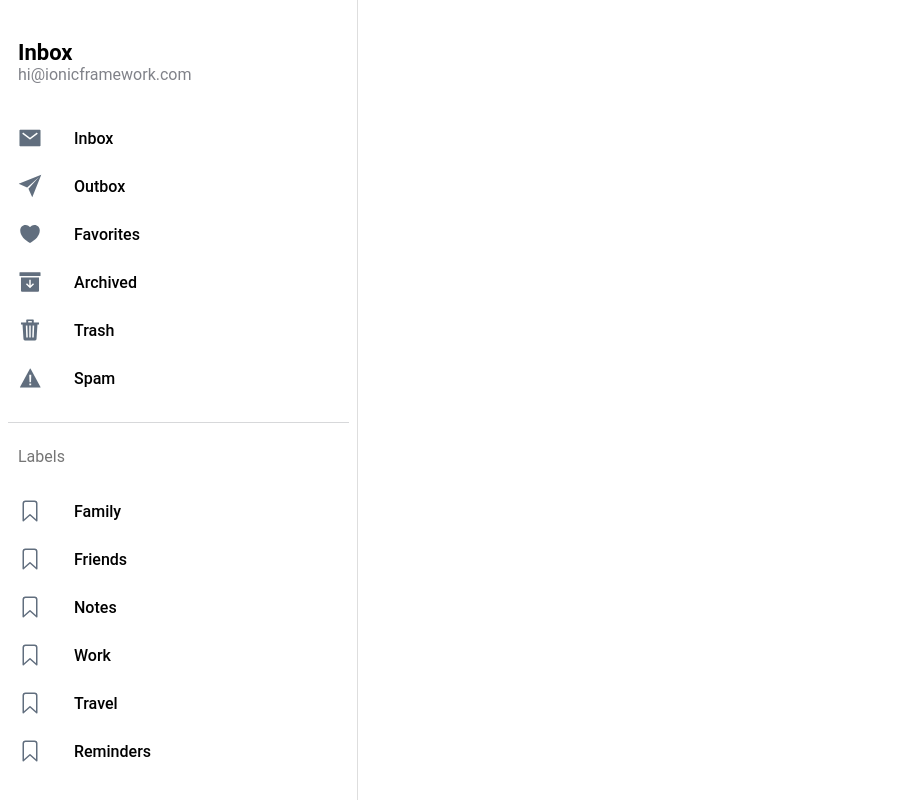
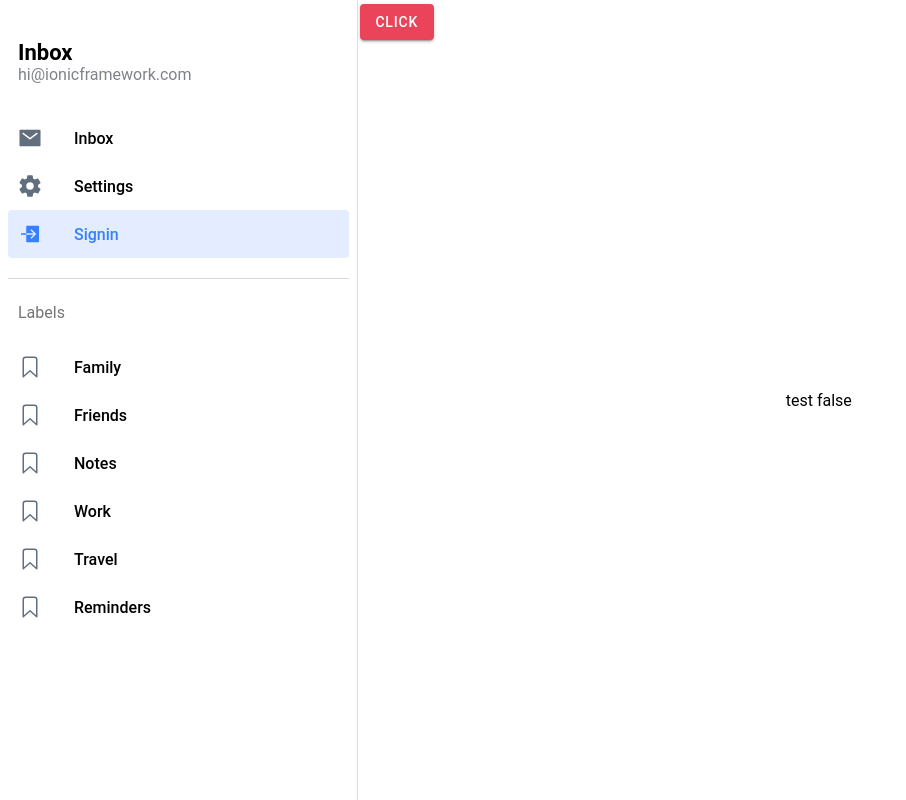
Before and after one commit to pohak/digitalLabApp-frontend, a React (Create React App) app: page /signin in a window 1280 px wide. Shown: the whole page, without its empty margins (0-906 px from the left). Built offline with nearby package versions, Linux system fonts and the light colour scheme.

Commit message:
added signin page, fixed manu display

```diff
--- a/src/App.tsx
+++ b/src/App.tsx
@@ -23,16 +23,19 @@ import '@ionic/react/css/display.css';
 
 /* Theme variables */
 import './theme/variables.css';
+import SignIn from './pages/SignIn';
 
 const App: React.FC = () => {
+  const showMenu = true; // Will be used later with signedin state checks
   return (
     <IonApp>
       <IonReactRouter>
         <IonSplitPane contentId="main">
-          <Menu />
+          {showMenu && <Menu />}
           <IonRouterOutlet id="main">
             <Route path="/page/:name" component={Page} exact />
-            <Redirect from="/" to="/page/Inbox" exact />
+            <Route path="/signin" component={SignIn} exact />
+            <Redirect from="/" to="/signin" exact />
           </IonRouterOutlet>
         </IonSplitPane>
       </IonReactRouter>
--- a/src/components/Menu.tsx
+++ b/src/components/Menu.tsx
@@ -13,19 +13,13 @@ import {
 import React from 'react';
 import { useLocation } from 'react-router-dom';
 import {
-  archiveOutline,
-  archiveSharp,
   bookmarkOutline,
-  heartOutline,
-  heartSharp,
   mailOutline,
   mailSharp,
-  paperPlaneOutline,
-  paperPlaneSharp,
-  trashOutline,
-  trashSharp,
-  warningOutline,
-  warningSharp,
+  logInOutline,
+  logInSharp,
+  settingsOutline,
+  settingsSharp,
 } from 'ionicons/icons';
 import './Menu.css';
 
@@ -44,34 +38,16 @@ const appPages: AppPage[] = [
     mdIcon: mailSharp,
   },
   {
-    title: 'Outbox',
-    url: '/page/Outbox',
-    iosIcon: paperPlaneOutline,
-    mdIcon: paperPlaneSharp,
+    title: 'Settings',
+    url: '/page/Settings',
+    iosIcon: settingsOutline,
+    mdIcon: settingsSharp,
   },
   {
-    title: 'Favorites',
-    url: '/page/Favorites',
-    iosIcon: heartOutline,
-    mdIcon: heartSharp,
-  },
-  {
-    title: 'Archived',
-    url: '/page/Archived',
-    iosIcon: archiveOutline,
-    mdIcon: archiveSharp,
-  },
-  {
-    title: 'Trash',
-    url: '/page/Trash',
-    iosIcon: trashOutline,
-    mdIcon: trashSharp,
-  },
-  {
-    title: 'Spam',
-    url: '/page/Spam',
-    iosIcon: warningOutline,
-    mdIcon: warningSharp,
+    title: 'Signin',
+    url: '/signin',
+    iosIcon: logInOutline,
+    mdIcon: logInSharp,
   },
 ];
 
--- /dev/null
+++ b/src/pages/SignIn.tsx
@@ -0,0 +1,19 @@
+import { IonPage, IonContent, IonButton } from '@ionic/react';
+import React, { useState } from 'react';
+
+const SignIn: React.FC = () => {
+  const [showActionSheet, setShowActionSheet] = useState(false);
+
+  return (
+    <IonPage>
+      <IonContent>
+        <IonButton color="danger" onClick={() => setShowActionSheet(!showActionSheet)}>
+          Click
+        </IonButton>
+        <div className="container">test {JSON.stringify(showActionSheet)}</div>
+      </IonContent>
+    </IonPage>
+  );
+};
+
+export default SignIn;
```
